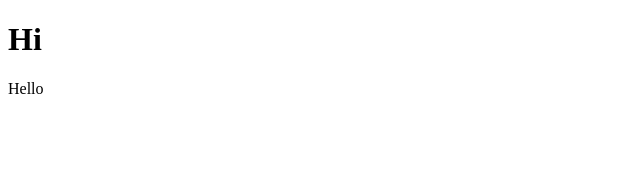
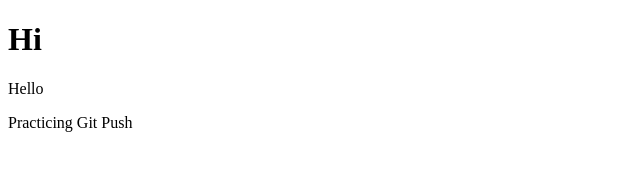
Before and after one commit to raikitty/new-repo, a plain HTML site: page index.html in a window 1280 px wide. Shown: the whole page, without its empty margins (0-640 px from the left). Drawn offline with Linux system fonts and the light colour scheme.

Commit message:
Adding another p tag

```diff
--- a/index.html
+++ b/index.html
@@ -9,5 +9,6 @@
   <body>
     <h1>Hi</h1>
     <p>Hello</p>
+    <p>Practicing Git Push</p>
   </body>
 </html>
```
